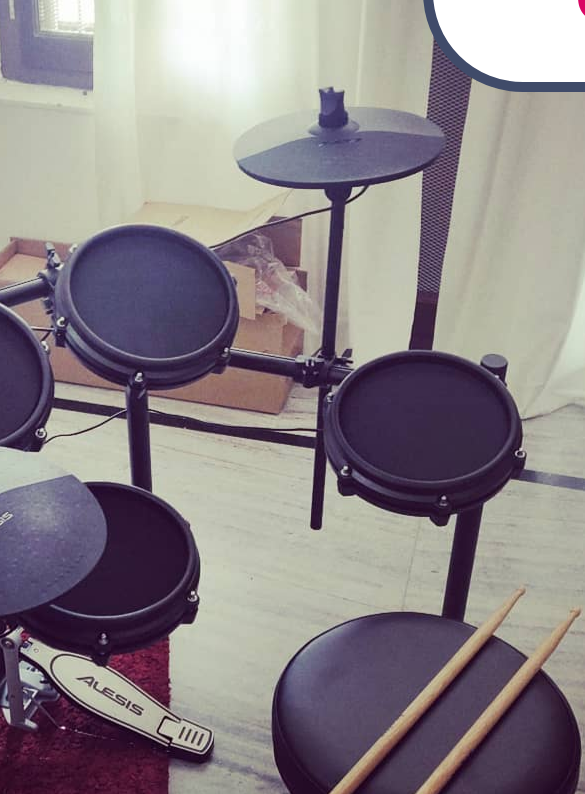
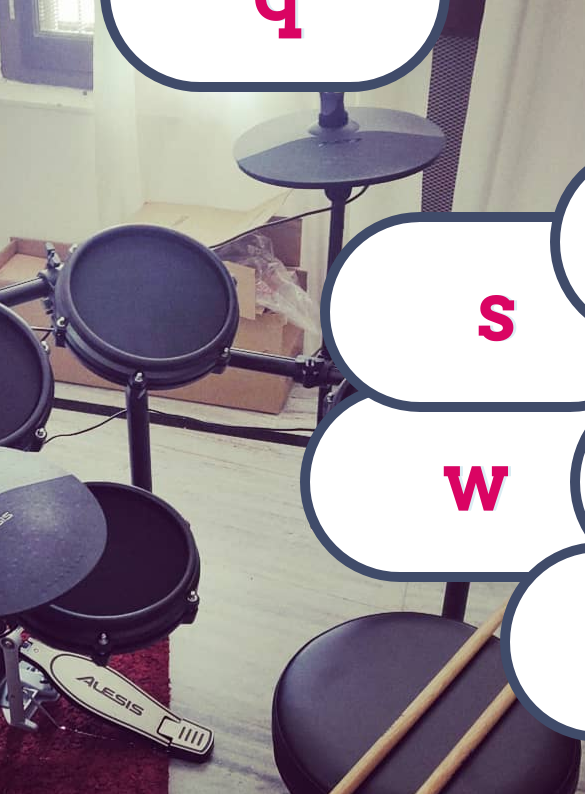
Before and after one commit to NavjotRathee/drum, a plain HTML site: page index.html in a window 390 px wide. Shown: the part 168-962 px from the top of the page, 585 px wide, since content can reach past the window. Drawn offline with Linux system fonts and the light colour scheme.

Commit message:
Update styles.css

```diff
--- a/styles.css
+++ b/styles.css
@@ -135,3 +135,13 @@ margin: 10px 10px 10px 323px;
     display: block;
   }
 }
+
+@media(max-width:600px){
+  .drum{
+  width: 350px;
+  height: 200px;
+text-align: center;
+margin: 10px 10px 10px 0px;
+    display: block;
+  }
+}
```
